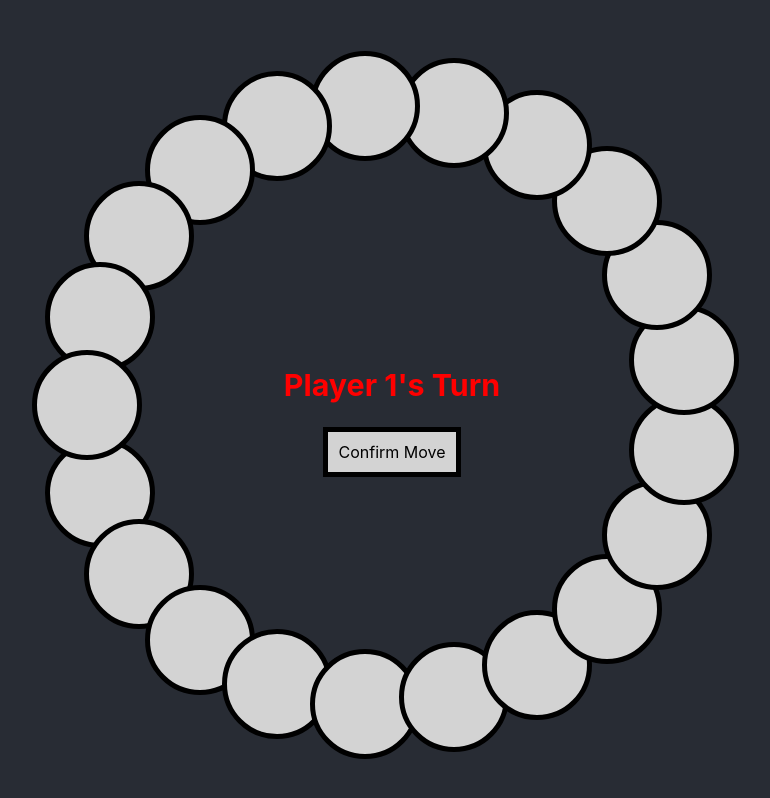
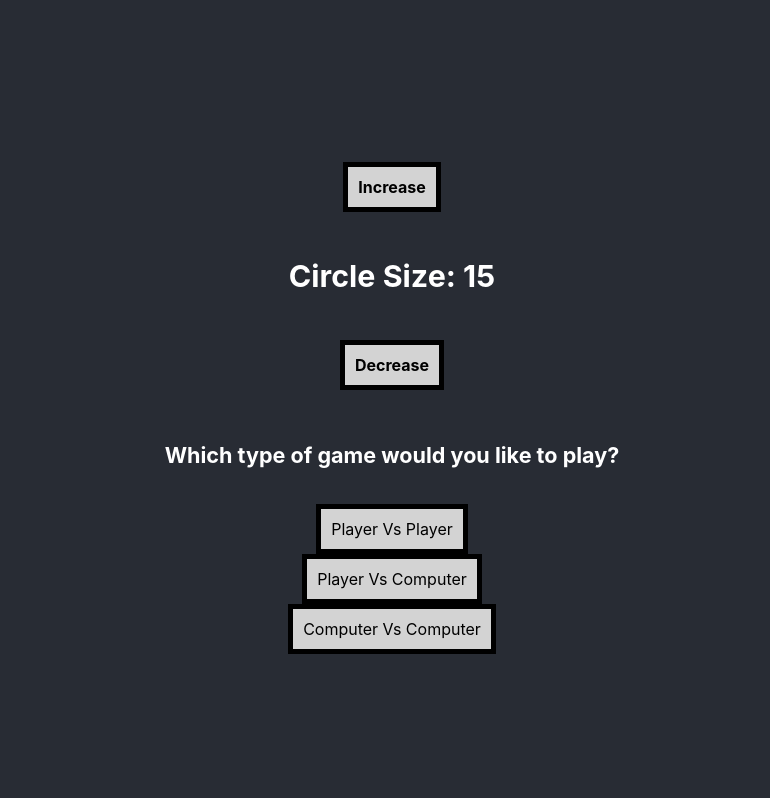
Before and after one commit to JosephCalebAnderson/circular-nim, a React (Create React App) app: page / in a window 1280 px wide. Shown: the whole page, without its empty margins (248-1018 px from the left). Built offline with nearby package versions, Linux system fonts and the light colour scheme.

Commit message:
Established Pre-game Options for the User.

```diff
--- a/src/App.css
+++ b/src/App.css
@@ -63,6 +63,25 @@
   padding: 10px 10px;
 }
 
+.Game-option {
+  background-color: lightgray;
+  font-size: medium;
+  color: black;
+  border: 5px solid;
+  border-color: black;
+  padding: 10px 10px;
+}
+
+.Size-change {
+  font-size: xx-large;
+  background-color: lightgray;
+  font-size: medium;
+  color: black;
+  border: 5px solid;
+  border-color: black;
+  padding: 10px 10px;
+}
+
 .p1 {
   color: red;
 }
--- a/src/App.js
+++ b/src/App.js
@@ -12,9 +12,13 @@ function App() {
   const [isGameOver, setIsGameOver] = useState(false);
   const [isLoading, setIsLoading] = useState(true);
   const [adjacenyObjs, setAdjacencyObjs] = useState([]);
+  const [isPreGame, setIsPreGame] = useState(true);
+  const [isPlayer1Human, setIsPlayer1Human] = useState();
+  const [isPlayer2Human, setIsPlayer2Human] = useState();
+  const [size, setSize] = useState(15);
   const stoneElements = [];
   // Change this to change the size of the circle
-  const size = 21;
+  //const size = 21;
 
   for (let stoneNum = 1; stoneNum <= size; stoneNum++) {
     const stoneId = `${stoneNum}`;
@@ -66,18 +70,24 @@ function App() {
       setRemovedStones([...removedStones, ...selectedStones]);
       setSelectedStones([]);
       setNumStonesSelected(0);
-      if (turnPrompt.includes('2')) {
+      if (!turnPrompt.includes('1')) {
         setTurnPrompt("Player 1");
         setIsPlayer1Turn(true);
+      } else {
+        if (isPlayer2Human) {
+          setTurnPrompt("Player 2");
+          setIsPlayer1Turn(false);
         } else {
           setTurnPrompt("CPU");
           setIsPlayer1Turn(false);
         }
       }
+      if (!isPlayer2Human){
         let removingArr = [...removedStones, ...selectedStones]
         let gameState = getGameState(removingArr);
         let newGameState = getPerfectPlayMove(adjacenyObjs, gameState);
-    // remove the following lines to make it player vs player, as well as change line 69 to 'Player 2'
+        console.log(gameState);
+        console.log(newGameState)
         setIsLoading(true);
         await timeout(1000);
         makeCPUMove(newGameState, gameState, removingArr);
@@ -88,7 +98,23 @@ function App() {
         setSelectedStones([]);
         setNumStonesSelected(0);
         setIsLoading(false);
-    //makeCPUMove(newGameState, gameState, removingArr);
+      }
+    }
+  }
+
+  const handleSimulationMove = async () => {
+    let removingArr = [...removedStones];
+    let gameState = getGameState(removingArr);
+    if (gameState[0] == size) {
+      gameState = [size+'c'];
+    }
+    let newGameState = getPerfectPlayMove(adjacenyObjs, gameState);
+    console.log(gameState);
+    console.log(newGameState)
+    makeCPUMove(newGameState, gameState, removingArr);
+    setIsLoading(true);
+    await timeout(100);
+    setIsLoading(false);
   }
 
   function getPartition(p, n) {
@@ -425,6 +451,8 @@ function App() {
     return -1;
   }
 
+
+  // This currently does not work perfectly.
   function makeCPUMove (desiredGameState, currentGameState, takenStoneArr) {
     if (desiredGameState == null) {
       return;
@@ -461,7 +489,7 @@ function App() {
       sortedRemovedStones.push(parseInt(takenStoneArr[k]));
     }
     sortedRemovedStones = arrSort(sortedRemovedStones);
-    var startingStone = 0;
+    var startingStone = 1;
     for (let i = 0; i < sortedRemovedStones.length - 1; i++) {
       let difference = Math.abs(sortedRemovedStones[i + 1] - sortedRemovedStones[i]) - 1;
       if (difference == currentDifferences[0]) {
@@ -484,10 +512,12 @@ function App() {
         let startingStoneString = startingStone.toString();
         let additionalStoneString = additionalStone.toString();
         setRemovedStones([...removedStones, ...selectedStones, startingStoneString, additionalStoneString]);
+        return [...removedStones, ...selectedStones, startingStoneString, additionalStoneString];
       } else {
         console.log("Remove stones: " + startingStone);
         let startingStoneString = startingStone.toString();
         setRemovedStones([...removedStones, ...selectedStones, startingStoneString]);
+        return [...removedStones, ...selectedStones, startingStoneString];
       }
   }
 
@@ -495,8 +525,6 @@ function App() {
     if (removedStones.length === size) {
       setIsGameOver(true);
     }
-    console.log(removedStones);
-    getGameState(removedStones);
   }, [removedStones]);
 
   // Use Mex values to analyze perfect play for the CPU.
@@ -510,17 +538,19 @@ function App() {
     console.log('Mex Values Found.\n');
     setAdjacencyObjs(objsWithMex);
     setIsLoading(false);
-  }, []);
+  }, [isPreGame]);
+
+  useEffect(() => {
+
+  }, [isPreGame]);
 
   // use perfectPlay, while losing choose the game state based on criteria when assigning next values.
   function getPerfectPlayMove(objList, gameState) {
-    console.log(gameState);
     let index = searchGameObjects(objList, gameState);
     if (index == -1) {
       return null;
     }
     let adjacentLocation = objList[index].next;
-    console.log(objList[index].adjacent[adjacentLocation]);
     return objList[index].adjacent[adjacentLocation];
   }
 
@@ -544,14 +574,58 @@ function App() {
     return gameState;
   }
 
+  // Game option for player vs player
+  function handleGame1Click () {
+
+    setIsPlayer1Human(true);
+    setIsPlayer2Human(true);
+    setIsPreGame(false);
+  }
+
+  // Game option for player vs computer
+  function handleGame2Click () {
+
+    setIsPlayer1Human(true);
+    setIsPlayer2Human(false);
+    setIsPreGame(false);
+  }
+
+  // Game option for computer vs computer
+  function handleGame3Click () {
+
+    setIsPlayer1Human(false);
+    setIsPlayer2Human(false);
+    setIsPreGame(false);
+  }
+
+  function increaseSize () {
+    if (size < 21) {
+      setSize(size + 1);
+    }
+  }
+
+  function decreaseSize () {
+    if (size > 9) {
+      setSize(size - 1);
+    }
+  }
+
   return (
     <div className="App">
       <header className="App-header">
+        {isPreGame && <h3 className = "Size-change" onClick = {() => increaseSize()}>Increase</h3>}
+        {isPreGame && <h3>Circle Size: {size}</h3>}
+        {isPreGame && <h3 className = "Size-change" onClick = {() => decreaseSize()}>Decrease</h3>}
+        {isPreGame && <h5>Which type of game would you like to play?</h5>}
+        {isPreGame && <btn className = "Game-option" onClick = {() => handleGame1Click()}>Player Vs Player</btn>}
+        {isPreGame && <btn className = "Game-option" onClick = {() => handleGame2Click()}>Player Vs Computer</btn>}
+        {isPreGame && <btn className = "Game-option" onClick = {() => handleGame3Click()}>Computer Vs Computer</btn>}
         <div className="stones">
         {isGameOver && <h2 className={`prompt ${isPlayer1Turn ?  'p1' : 'p2'}`}>{turnPrompt} Wins!</h2>}
-          {!isGameOver && <h3 className={`prompt ${isPlayer1Turn ?  'p1' : 'p2'}`}>{turnPrompt}'s Turn</h3>}
-          {!isGameOver && !isLoading && <btn className="selection" onClick = {() => handleSelectionConfirmation()}>Confirm Move</btn>}
-          {stoneElements}
+          {!isGameOver && !isPreGame && <h3 className={`prompt ${isPlayer1Turn ?  'p1' : 'p2'}`}>{turnPrompt}'s Turn</h3>}
+          {!isGameOver && !isPreGame && !isLoading && isPlayer1Human && <btn className="selection" onClick = {() => handleSelectionConfirmation()}>Confirm Move</btn>}
+          {!isGameOver && !isPreGame && !isLoading && !isPlayer1Human && <btn className="selection" onClick = {() => handleSimulationMove()}>Make CPU Move</btn>}
+          {!isPreGame && stoneElements}
         </div>
       </header>
     </div>
```
Lines whose indentation alone changed are shown as unchanged.
